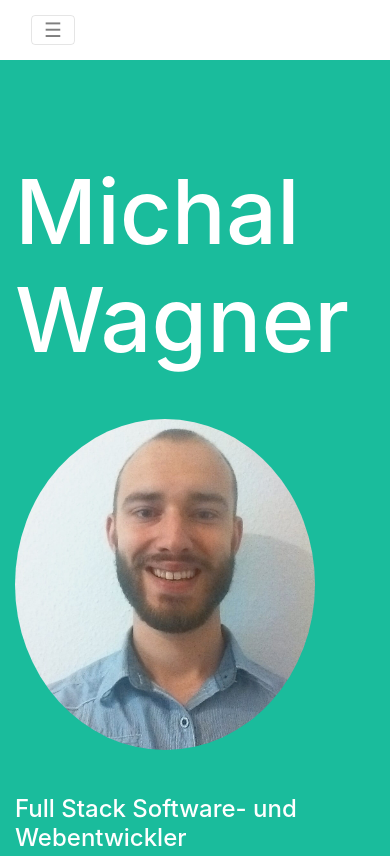
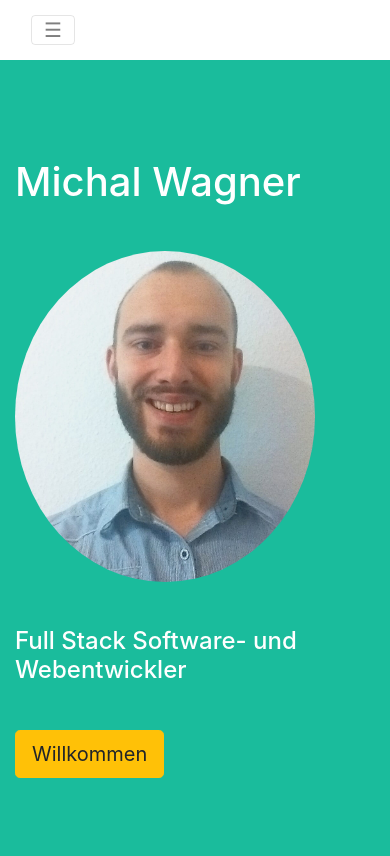
Before and after one commit to MikeBudimon/MikeBudimon-Portfolio-Site, a plain HTML site: page index.html in a window 390 px wide. Shown: the top 856 px of the page. Drawn offline with nearby package versions, Linux system fonts and the light colour scheme.

Commit message:
Added Welcome/Start button

```diff
--- a/css/style.css
+++ b/css/style.css
@@ -68,12 +68,12 @@ footer.bg-4.navbar {
     max-width: 300px;
 }
 
-#home {
-    padding-top: 12.5em;
-    padding-bottom: 12.5em;
+#willkommen {
+    padding-top: 10.5em;
+    padding-bottom: 10.5em;
 }
 
-#home h1 {
+#willkommen h1 {
     font-size: 90px;
 }
 
@@ -116,9 +116,16 @@ hr.small {
     h2 {
         font-size: 1.5em;
     }
-    #home {
+    #willkommen {
         padding-top: 6.1em;
         padding-bottom: 6.1em;
+    }
+    #willkommen h1 {
+        font-size: 2.5em;
+    }
+    #img-myself {
+        width: 100%;
+        height: auto;
     }
 }
 
--- a/index.html
+++ b/index.html
@@ -22,7 +22,7 @@
             <div class="collapse navbar-toggleable-xs" id="exCollapsingNavbar">
                 <ul class="nav navbar-nav float-sm-right">
                     <li class="nav-item">
-                        <a class="nav-link" href="#home">Start</a>
+                        <a class="nav-link" href="#willkommen">Willkommen</a>
                     </li>
                     <li class="nav-item">
                         <a class="nav-link" href="#about">Über Mich</a>
@@ -38,10 +38,11 @@
         </div>
     </nav>
     <!-- Start section -->
-    <div id="home" class="container-fluid text-xs-center bg-1">
+    <div id="willkommen" class="container-fluid text-xs-center bg-1">
         <h1 class="margin-bottom">Michal Wagner</h1>
         <img src="img/myself.jpg" id="img-myself" class="img-fluid rounded-circle margin-bottom" alt="Myself">
-        <h2>Full Stack Software- und Webentwickler</h2>
+        <h2 class="margin-bottom">Full Stack Software- und Webentwickler</h2>
+        <a href="#about" class="btn btn-warning btn-lg" role="button">Willkommen</a>
     </div>
     <!-- About section -->
     <div id="about" class="container-fluid bg-2">
--- a/js/portfolio.js
+++ b/js/portfolio.js
@@ -1,5 +1,5 @@
 // Add smooth scrolling on all links inside the navbar
-$('#exCollapsingNavbar a').on('click', function (event) {
+$('#exCollapsingNavbar a, #willkommen a').on('click', function (event) {
     // Make sure this.hash has a value before overriding default behavior
     if (this.hash !== '') {
         // Prevent default anchor click behavior
```
